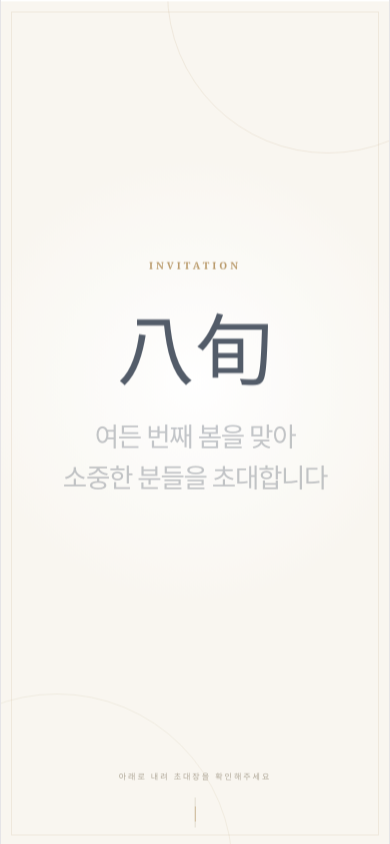
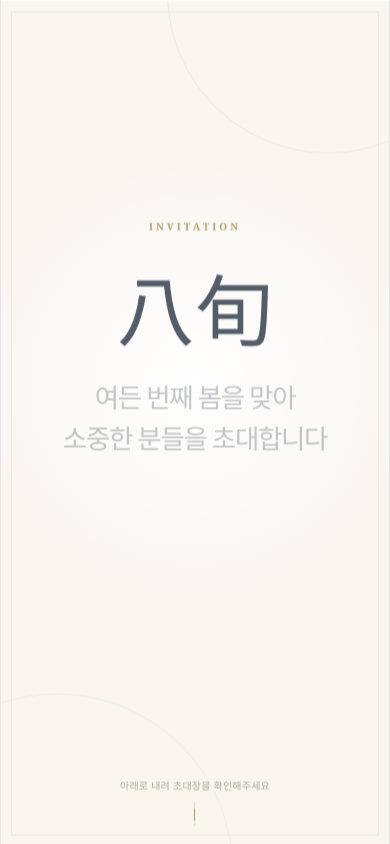
Before and after one commit to hjzheld/birthday, a Vue app: page / in a window 390 px wide. Shown: the top 844 px of the page. Built offline with nearby package versions, Linux system fonts and the light colour scheme.

Commit message:
260807 태블릿일 경우 글자 겹침 수정

```diff
--- a/src/components/InvitationPage.vue
+++ b/src/components/InvitationPage.vue
@@ -631,11 +631,6 @@ function openNaverMap(destination, webUrl) {
 
   width: 100%;
 
-  /*
-    모바일 브라우저 주소창/하단바 변화에
-    레이아웃이 따라 움직이지 않도록
-    작은 viewport 기준 사용
-  */
   height: 100vh;
   height: 100svh;
 
@@ -646,7 +641,11 @@ function openNaverMap(destination, webUrl) {
 
   overflow: hidden;
 
-  padding: 42px 25px;
+  /*
+    하단 안내 문구가 hero-content와
+    겹치지 않도록 아래 공간 확보
+  */
+  padding: 42px 25px 120px;
 
   background:
     radial-gradient(
@@ -707,6 +706,11 @@ function openNaverMap(destination, webUrl) {
 
   width: 100%;
   max-width: 560px;
+
+  /*
+    하단 가이드와 간격 확보
+  */
+  transform: translateY(-15px);
 }
 
 .hero .eyebrow {
@@ -721,8 +725,8 @@ function openNaverMap(destination, webUrl) {
   font-family: Georgia, serif;
 
   /*
-    높이 기준 사용 X
-    화면 너비만 기준으로 크기 결정
+    화면 높이가 아닌 너비 기준
+    카카오 상/하단바 등장 시 크기 변동 방지
   */
   font-size: clamp(80px, 18vw, 120px);
 
@@ -782,36 +786,65 @@ function openNaverMap(destination, webUrl) {
   letter-spacing: 0.03em;
 }
 
+
+/* ==========================================
+   HERO SCROLL GUIDE
+========================================== */
+
 .scroll-guide {
   position: absolute;
-  z-index: 2;
-
-  bottom: 28px;
+  z-index: 3;
+
+  bottom: 24px;
   left: 50%;
 
   display: flex;
   flex-direction: column;
   align-items: center;
 
-  gap: 10px;
+  width: max-content;
+  max-width: calc(100% - 40px);
+
+  gap: 8px;
 
   transform: translateX(-50%);
+
+  text-align: center;
+
+  pointer-events: none;
 }
 
 .scroll-guide span {
+  display: block;
+
   color: #a39987;
 
-  font-family: Georgia, serif;
-  font-size: 8px;
-
-  letter-spacing: 0.25em;
+  font-family:
+    Pretendard,
+    "Noto Sans KR",
+    sans-serif;
+
+  font-size: 11px;
+  font-weight: 500;
+
+  /*
+    SCROLL용 0.25em 제거
+    한글 안내문구에 맞게 축소
+  */
+  letter-spacing: 0.04em;
+
+  line-height: 1.5;
+
+  white-space: nowrap;
 }
 
 .scroll-guide i {
   position: relative;
 
+  display: block;
+
   width: 1px;
-  height: 30px;
+  height: 28px;
 
   overflow: hidden;
 
@@ -1253,14 +1286,6 @@ function openNaverMap(destination, webUrl) {
   text-decoration: none;
 
   cursor: pointer;
-
-  transition: 0.25s;
-}
-
-.map-button:hover {
-  background: var(--navy);
-
-  color: #fff;
 }
 
 
@@ -1365,14 +1390,6 @@ function openNaverMap(destination, webUrl) {
   text-decoration: none;
 
   cursor: pointer;
-
-  transition: 0.2s;
-}
-
-.traffic-map-button:hover {
-  background: var(--navy);
-
-  color: #fff;
 }
 
 
@@ -1391,6 +1408,8 @@ function openNaverMap(destination, webUrl) {
   justify-content: center;
 
   padding: 24px;
+
+  box-sizing: border-box;
 
   background: rgba(10, 18, 28, 0.55);
 
@@ -1627,7 +1646,7 @@ function openNaverMap(destination, webUrl) {
 
 
 /* ==========================================
-   SCROLL REVEAL ANIMATION
+   SCROLL REVEAL
 ========================================== */
 
 .reveal {
@@ -1691,6 +1710,10 @@ function openNaverMap(destination, webUrl) {
 
 .map-button:hover,
 .traffic-map-button:hover {
+  background: var(--navy);
+
+  color: #fff;
+
   transform: translateY(-3px);
 
   box-shadow: 0 10px 24px rgba(23, 35, 53, 0.12);
@@ -1802,10 +1825,13 @@ function openNaverMap(destination, webUrl) {
     min-height: 100vh;
     min-height: 100svh;
 
+    /*
+      하단 안내 영역 90px 정도 확보
+    */
     padding:
       max(30px, env(safe-area-inset-top))
       22px
-      max(42px, env(safe-area-inset-bottom));
+      max(105px, calc(env(safe-area-inset-bottom) + 90px));
 
     box-sizing: border-box;
   }
@@ -1817,6 +1843,8 @@ function openNaverMap(destination, webUrl) {
   .hero-content {
     width: 100%;
     max-width: 100%;
+
+    transform: translateY(-8px);
   }
 
   .hero .eyebrow {
@@ -1826,10 +1854,6 @@ function openNaverMap(destination, webUrl) {
   .hero-hanja {
     margin-bottom: 16px;
 
-    /*
-      카카오 상단/하단바는 높이만 변경하므로
-      글자 크기는 width 기준으로 유지
-    */
     font-size: clamp(68px, 20vw, 88px);
   }
 
@@ -1849,9 +1873,25 @@ function openNaverMap(destination, webUrl) {
 
   .scroll-guide {
     bottom: max(
-      18px,
+      20px,
       env(safe-area-inset-bottom)
     );
+
+    max-width: calc(100% - 32px);
+  }
+
+  .scroll-guide span {
+    font-size: 10px;
+
+    letter-spacing: 0.02em;
+
+    line-height: 1.4;
+
+    white-space: nowrap;
+  }
+
+  .scroll-guide i {
+    height: 24px;
   }
 
   .greeting-text {
```
